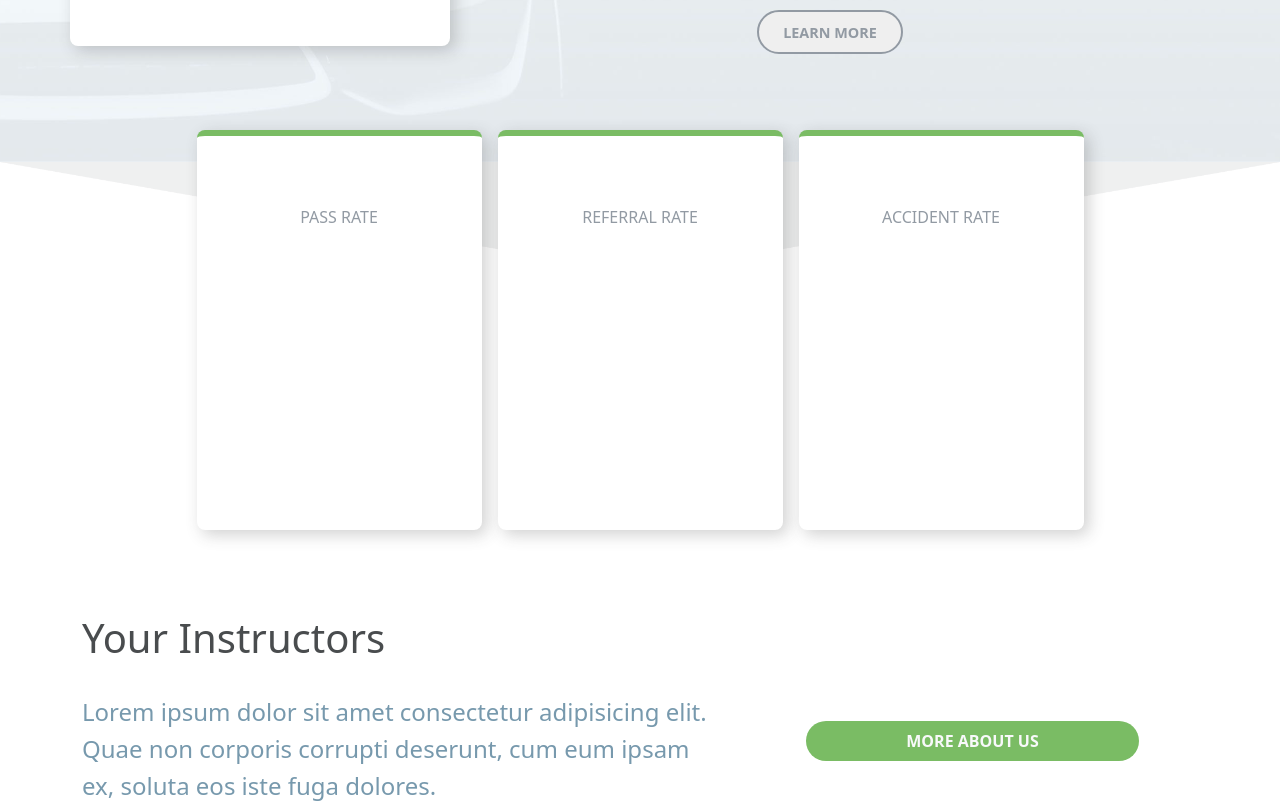
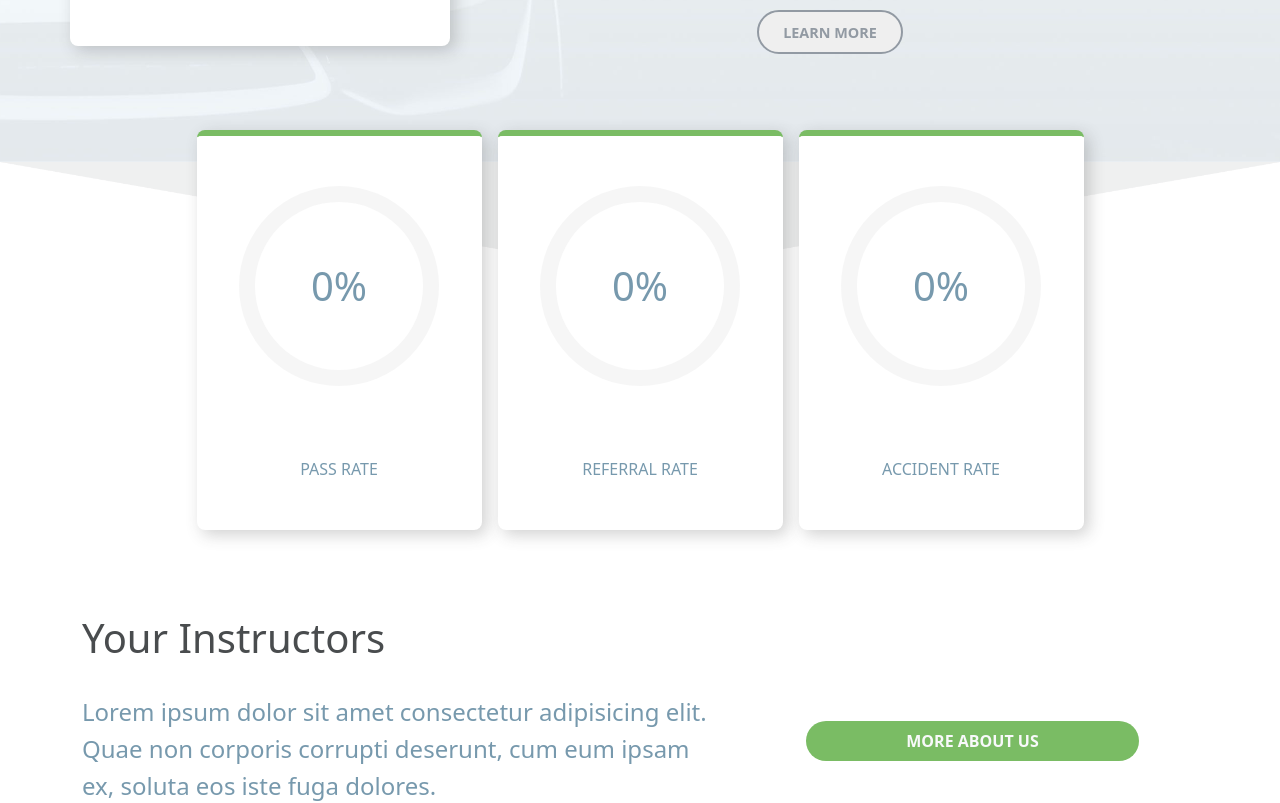
Before and after one commit to Finnedorn/proj-html-vuejs, a Vue app: page / in a window 1280 px wide. Shown: the part 2380-3183 px from the top of the page. Built offline with nearby package versions, Linux system fonts and the light colour scheme.

Commit message:
added new carousel function button to sync index and new card rate component animation function with percentages

```diff
--- a/src/assets/data/store.js
+++ b/src/assets/data/store.js
@@ -79,5 +79,19 @@ export const store = reactive({
         title: 'Avada Driving School Expanding',
         picture: '/public/images/blogpost-10and2-700x441.jpg'
       }
+    ],
+    valueArr: [
+      {
+        value: 95,
+        title: 'PASS RATE'
+      },
+      {
+        value: 100,
+        title: 'REFERRAL RATE'
+      },
+      {
+        value: 0,
+        title: 'ACCIDENT RATE'
+      }
     ]
 });
--- a/src/components/MainComponent.vue
+++ b/src/components/MainComponent.vue
@@ -44,7 +44,7 @@
   <div class="container-fluid rate-wrapper">
     <div class="container">
       <div class="row justify-content-center">
-        <CardRateComponent v-for="(el,index) in store.rateArr" :key="index" :title="el" class="col-3"/>
+        <CardRateComponent v-for="(el,index) in store.valueArr" :value="el.value" :title="el.title" class="col-lg-3"/>
       </div>
     </div>
   </div>
@@ -80,13 +80,37 @@
   </div>
   <!--latest news-->
   <div class="container-fluid news-wrapper">
-    <div class="bg-my-white news m-auto">
-      <h2 class="fs-1 text-my-dark-grey text-center ">
-        Latest News
+    <div class="news">
+      <div class="container bg-my-white m-auto py-4 top-news">
+        <h2 class="fs-1 text-my-dark-grey text-center pt-5 pb-3 ">
+          Latest News
+        </h2>
+        <div class="d-flex justify-content-center flex-wrap">
+          <CardNewsComponent v-for="(el, index) in store.newsArr" :key="index" :title="el.title" :image="el.picture"/>
+        </div>
+        <div class="d-flex justify-content-center pt-4">
+          <BtnGreenComponent :content="'MORE FROM THE BLOG'"/>
+        </div>
+      </div>
+      <div class="container bottom-news">
+      </div>
+    </div>
+  </div>
+  <!--news CTA-->
+  <div class="container-fluid news-cta-wrapper">
+    <div class="container py-5 text-center">
+      <h2 class="fs-2 text-my-dark-grey pb-4 pt-2">
+        Sign up to our NewsLetter
       </h2>
-      <div class="d-flex justify-content-center ">
-        <CardNewsComponent v-for="(el, index) in store.newsArr" :key="index" :title="el.title" :image="el.picture"/>
+      <div class="d-flex justify-content-center  flex-nowrap ">
+        <input class="form-control form-control-lg w-50" type="text" aria-label=".form-control-lg example">
       </div>
+      <div class="py-4">
+        <BtnGreenComponent :content="'SUBSCRIBE'" class="subscribe-btn"/>
+      </div>
+      <h6 class="text-center text-my-blue fw-light pb-3">
+        (We do not share your data with anybody, and only use it for its intended purpose)
+      </h6>
     </div>
   </div>
 </template>
@@ -170,12 +194,38 @@ div.instructor:nth-child(2) {
 
 .testimonials-wrapper {
   padding-top: 80px;
+  padding-bottom: 30px;
   background-image: url(../assets/images/testimonial-background.jpg);
   background-size: cover;
 }
 
+.news-wrapper {
+  background-image: url(../assets/images/latestnews-background.jpg);
+  background-size: cover;
+}
+
 .news {
-  max-width: 50%;
+  transform: translateY(-2.5rem);
+}
+.top-news {
+  border-radius: 10px 10px 0px 0px;
+  border-top: 5px solid $grey;
+}
+
+.bottom-news {
+  height: 120px;
+  background-image: url(../assets/images/latestnews-bottom.png);
+  background-size: contain;
+  background-repeat: no-repeat;
+}
+
+.news-cta-wrapper {
+  background-image: url(../assets/images/newsletter_background.jpg);
+  background-size: cover;
+}
+.subscribe-btn {
+  padding-left: 22% !important;
+  padding-right: 22% !important;
 }
 
 </style>
--- a/src/components/subcomponents/CardNewsComponent.vue
+++ b/src/components/subcomponents/CardNewsComponent.vue
@@ -1,5 +1,5 @@
 <template>
-    <div class="text-center mx-4 py-5">
+    <div class="text-center mx-4 py-5 ">
       <div>
             <div class="img-wrapper overflow-hidden">
                 <img :src="image" :alt="title">
@@ -7,7 +7,7 @@
             <h4 class="text-my-green pt-3">
                 {{title}}
             </h4>
-            <div class="d-flex comment justify-content-center ">
+            <div class="d-flex comment justify-content-center pb-3">
                 <div class="text-my-blue">
                     February 7th, 2019 |
                 </div>
@@ -15,7 +15,7 @@
                     0 Comments
                 </div>
             </div>
-            <h6>
+            <h6 class="text-my-blue fw-light ">
                 Lorem ipsum dolor sit amet consectetur adipisicing
             </h6>
       </div>
--- a/src/components/subcomponents/CardRateComponent.vue
+++ b/src/components/subcomponents/CardRateComponent.vue
@@ -1,9 +1,18 @@
 <template>
-    <div class="mx-2 p-5 bg-my-white rounded-3 card-wrapper text-center ">
+    <div @click="progress(value)" class="mx-2 bg-my-white rounded-3 card-wrapper overflow-hidden g-0 d-flex flex-column   align-items-center ">
+      <div class="percentage-wrapper position-relative">
+        <div class="card-container">
+          <div class="perc-outer" ref="progress" :style="{background: `conic-gradient( #7abc64 ${this.progressValue * 3.6}deg, #f6f6f6 ${this.progressValue * 3.6}deg )`}">
+            <div class="value-wrapper text-my-blue">
+              {{ this.progressValue }}%
+            </div>
+          </div>
+        </div>
+      </div>
       <div>
-            <h6 class="text-my-grey py-4">
-                {{title}}
-            </h6>
+        <h6 class="text-my-blue py-4">
+          {{title}}
+        </h6>
       </div>
     </div>
 </template>
@@ -13,13 +22,27 @@
   export default {
     name: 'CardRateComponent',
     props: {
-      rate:Number,
-      title: String
+      value: Number,
+      title: String,
     },
     data() {
       return {
-        store
+        store,
+        progressValue: 0,
+        speed: 10,
       }
+    },
+    methods: {
+      progress(indice) {
+        setInterval(()=> {
+          if(this.progressValue === indice) {
+            clearInterval;
+          } else {
+            this.progressValue++;
+          }
+
+        }, this.speed)
+      },
     }
   }
 </script>
@@ -34,5 +57,42 @@
     transform: translateY(-2rem);
 }
 
+.percentage-wrapper {
+  background: linear-gradient(#ffffff 50%,#7abc64 50%);
+  height: 300px;
+  width: 300px;
+}
 
+.card-container {
+  height: 300px;
+  width: 300px;
+  background-color: $white;
+  position: absolute;
+  display: grid;
+  place-items: center;
+}
+
+.perc-outer {
+  position: relative;
+  height: 200px;
+  width: 200px;
+  border-radius: 50%;
+  display: grid;
+  place-items: center;
+}
+
+.perc-outer::before {
+  content: "";
+  position: absolute;
+  height: 84%;
+  width: 84%;
+  background-color: $white;
+  border-radius: 50%;
+}
+
+.value-wrapper {
+  position: relative;
+  font-size: 2.5rem;
+
+}
 </style>
--- a/src/components/subcomponents/CarouselComponent.vue
+++ b/src/components/subcomponents/CarouselComponent.vue
@@ -17,7 +17,7 @@
             {{ store.carouselArr[activeIndex].name }}
         </h5>
         <div class="d-flex justify-content-center ">
-            <div v-for="index in store.carouselArr" class="mx-1" :class="[this.activeIndex === index ?'carousel-point active':'carousel-point']" @click="syncIndex(index)"></div>
+            <div v-for="(el,index) in store.carouselArr" class="mx-1" :class="[this.activeIndex === index ? 'carousel-point active':'carousel-point']" @click="syncIndex(index)"></div>
         </div>
     </div>
 </template>
@@ -75,8 +75,13 @@ p {
     border-radius: 50%;
 }
 
-.carousel-point .active {
+.carousel-point.active {
     background-color: $light-blue;
 }
 
+.carousel-point:hover {
+    background-color: $light-blue;
+    transition: all 0.8s;
+}
+
 </style>
```
